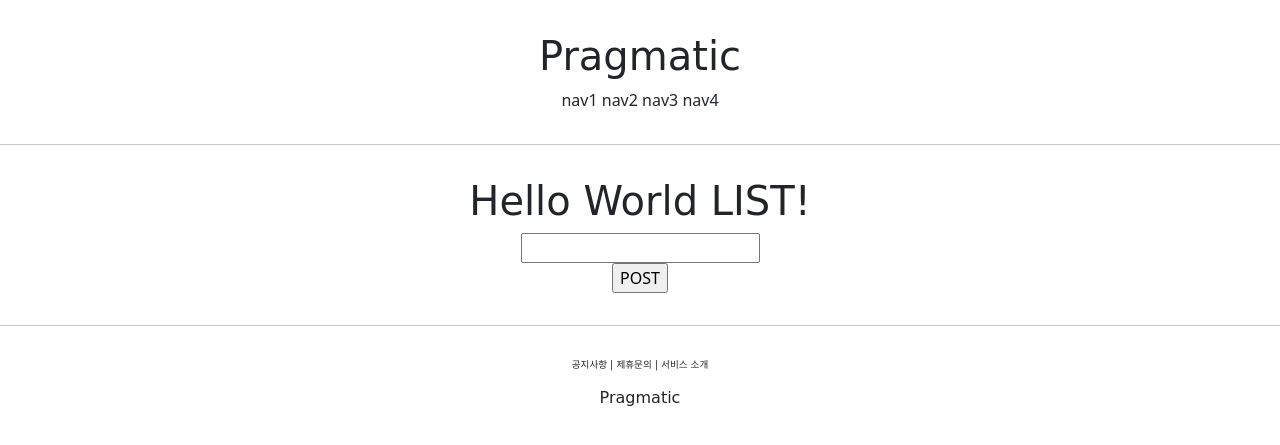
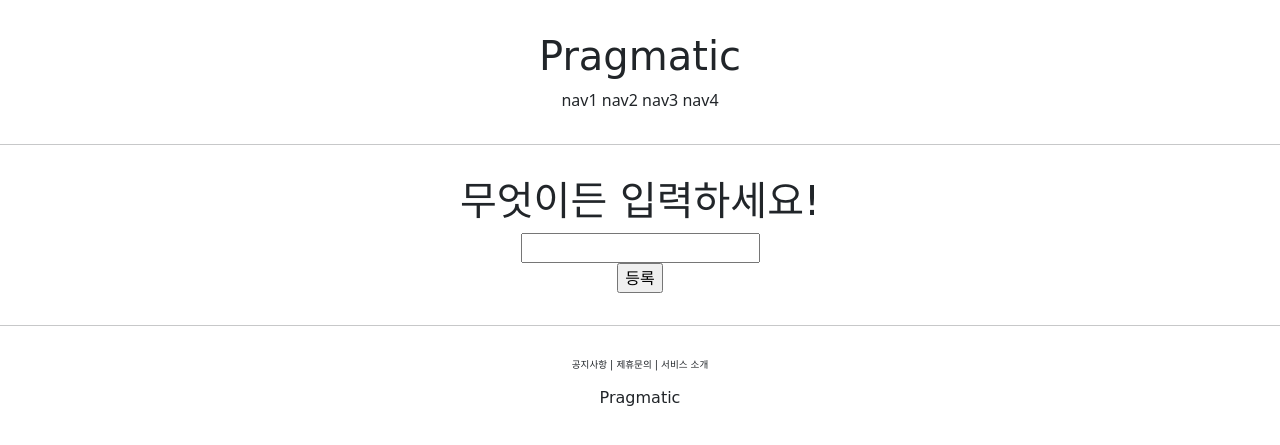
Before and after one commit to WooJJam/django, a Django app: page /account/hello_world/ in a window 1280 px wide. Shown: the top 445 px of the page. Run offline with Django 4.2, Linux system fonts and the light colour scheme; some web fonts are replaced.

Commit message:
POST 통신을 이용한 DB 데이터 저장

```diff
--- a/accountapp/templates/accountapp/hello_world.html
+++ b/accountapp/templates/accountapp/hello_world.html
@@ -4,22 +4,22 @@
 
     <div style="border-radius: 1rem; margin: 2rem; text-align: center;">
         <h1 style="font-family: 'Rubik Burned', cursive;">
-            Hello World LIST!
+            무엇이든 입력하세요!
         </h1>
 
         <form action ="/account/hello_world/" method="post">
             {% csrf_token %} <!--반드시 써줘야함-->
             <div>
-                <input type="text" name="hello_world_input">
+                <input type="text" name="text_input">
             </div>
             <div>
-            <input type="submit" value="POST">
+            <input type="submit" value="등록">
             </div>
         </form>
 
-        {% if hello_world_output %}
+        {% if text_output %}
         <h1>
-            {{ hello_world_output.text }}
+            {{ text_output.text }}
         </h1>
         {%endif %}
 
--- a/accountapp/views.py
+++ b/accountapp/views.py
@@ -9,11 +9,11 @@ def hello_world(request):
 
     if request.method == "POST":
 
-        temp = request.POST.get('hello_world_input')
+        temp = request.POST.get('text_input')
         new_hello_world = HelloWorld() # 새로운 객체가 new_hello_world에 저장됨
         new_hello_world.text = temp
         new_hello_world.save()
 
-        return render(request, 'accountapp/hello_world.html', context={'hello_world_output': new_hello_world})
+        return render(request, 'accountapp/hello_world.html', context={'text_output': new_hello_world})
     else:
         return render(request, 'accountapp/hello_world.html', context={'text': 'GET Method!!!'})
```
Also changed, not shown: db.sqlite3.
